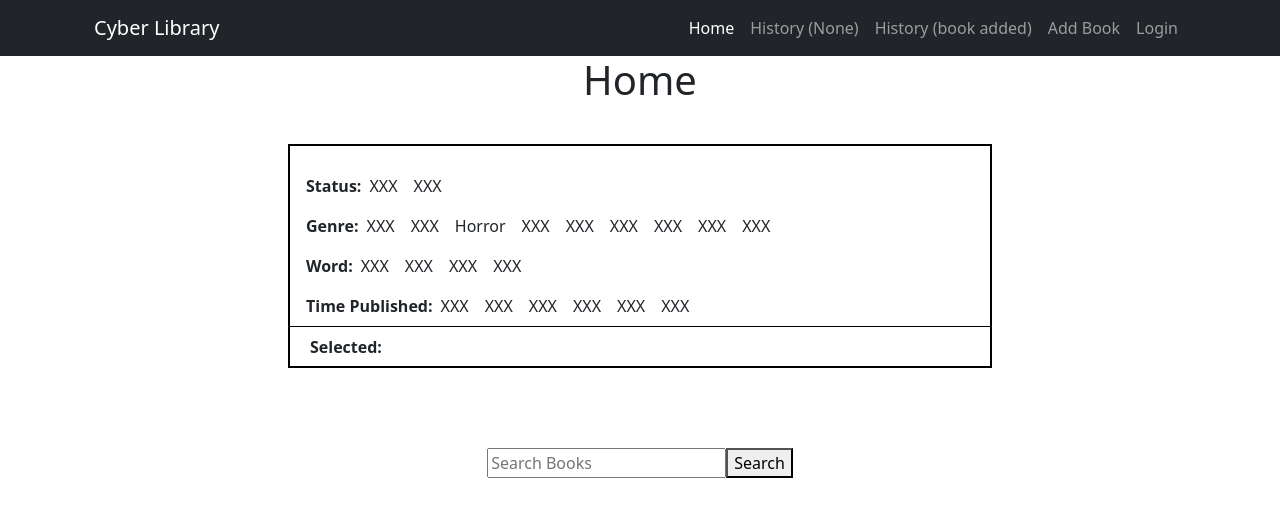
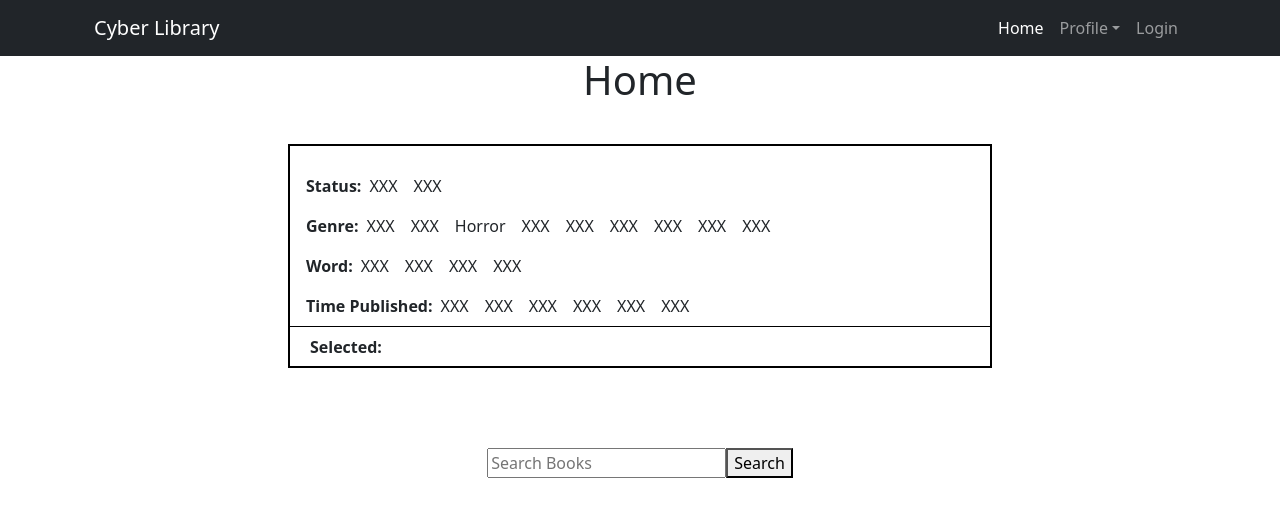
Before and after one commit to yeoffrey/CSCI-4177-Group-20, a React (Create React App) app: page / in a window 1280 px wide. Shown: the top 516 px of the page. Built offline with nearby package versions, Linux system fonts and the light colour scheme.

Commit message:
updated Navbar to have hoverable dropdown!

```diff
--- a/package.json
+++ b/package.json
@@ -8,9 +8,13 @@
     "@testing-library/user-event": "^13.5.0",
     "bootstrap": "^5.2.3",
     "cheerio": "^1.0.0-rc.12",
+    "cors": "^2.8.5",
     "csv": "^6.2.7",
+    "dotenv": "^16.0.3",
+    "express": "^4.18.2",
     "formik": "^2.2.9",
     "fs": "^0.0.1-security",
+    "mongodb": "^5.1.0",
     "papaparse": "^5.3.2",
     "react": "^18.2.0",
     "react-axios": "^2.0.6",
--- a/src/components/Navigation.js
+++ b/src/components/Navigation.js
@@ -1,7 +1,17 @@
-import React from "react";
+import React, {useState} from "react";
 import { NavLink } from "react-router-dom";
+import Nav from 'react-bootstrap/Nav';
+import NavDropdown from 'react-bootstrap/NavDropdown';
 
 function Navigation() {
+    const handleSelect = (eventKey) => alert(`selected ${eventKey}`);
+    const [show, setShow] = useState(false);
+    const showDropdown = (e)=>{
+        setShow(!show);
+    }
+    const hideDropdown = e => {
+        setShow(false);
+    }
     return (
         <div className="navigation">
             <nav className="navbar navbar-expand navbar-dark bg-dark">
@@ -11,31 +21,36 @@ function Navigation() {
                     </NavLink>
                     <div>
                         <ul className="navbar-nav ml-auto">
-                            <li className="nav-item">
+                            <Nav onSelect={handleSelect} >
+                                <Nav.Item>
                                     <NavLink className="nav-link" to="/">
                                         Home
                                     </NavLink>
-                            </li>
-                            <li className="nav-item">
+                                </Nav.Item>
+                                <NavDropdown title="Profile" id="nav-dropdown" menuVariant="dark"
+                                             show={show}
+                                             onMouseEnter={showDropdown}
+                                             onMouseLeave={hideDropdown}>
+                                    <NavDropdown.Item>
                                         <NavLink className="nav-link" to="/historyNone">
                                             History (None)
                                         </NavLink>
-                            </li>
-                            <li className="nav-item">
+                                    </NavDropdown.Item>
+                                    <NavDropdown.Item>
                                         <NavLink className="nav-link" to="/history">
                                             History (book added)
                                         </NavLink>
-                            </li>
-                            <li className="nav-item">
+                                    </NavDropdown.Item>
+                                    <NavDropdown.Item>
                                         <NavLink className="nav-link" to="/addBook">
                                             Add Book
                                         </NavLink>
-                            </li>
-                            <li className="nav-item">
+                                    </NavDropdown.Item>
+                                </NavDropdown>
                                 <NavLink className="nav-link" to="/login">
                                     Login
                                 </NavLink>
-                            </li>
+                            </Nav>
                         </ul>
                     </div>
                 </div>
```
Also changed, not shown: 1 other file (tests, documents, lock files or other folders). Lines whose indentation alone changed are shown as unchanged.
